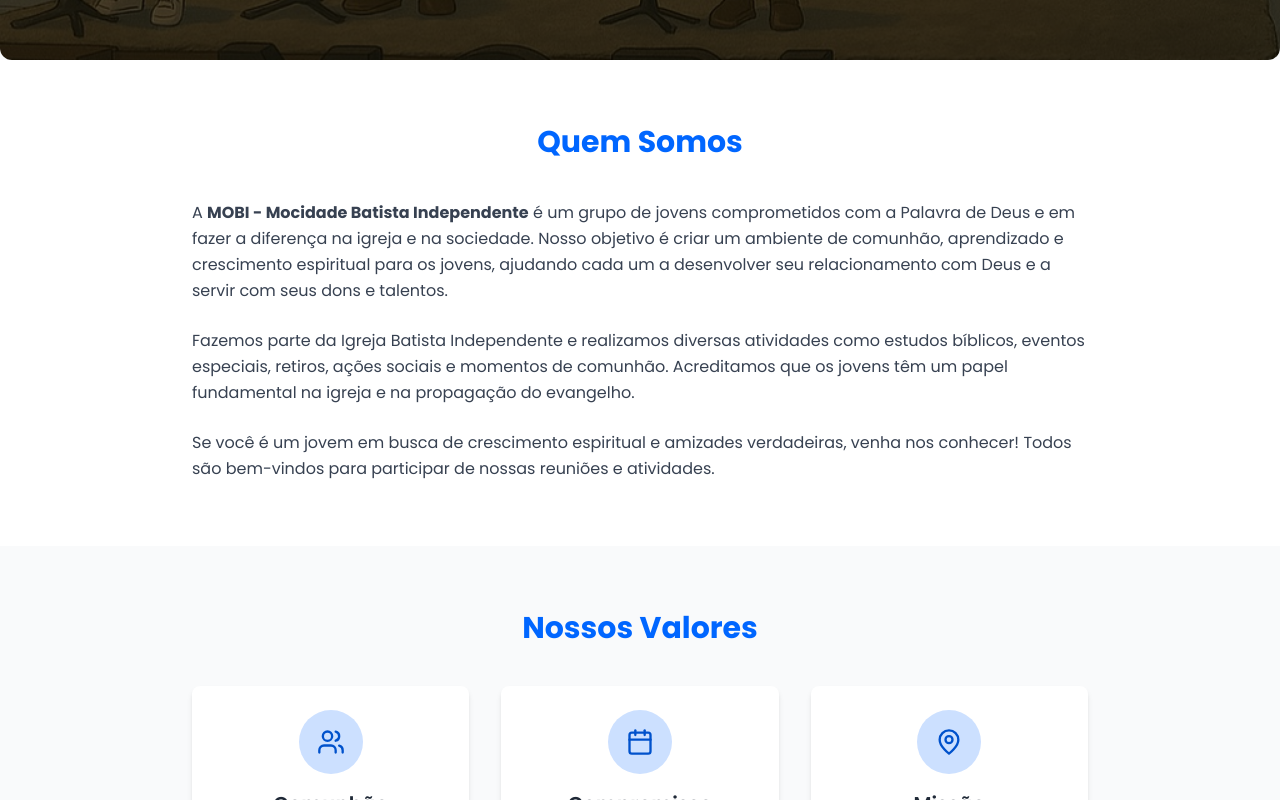
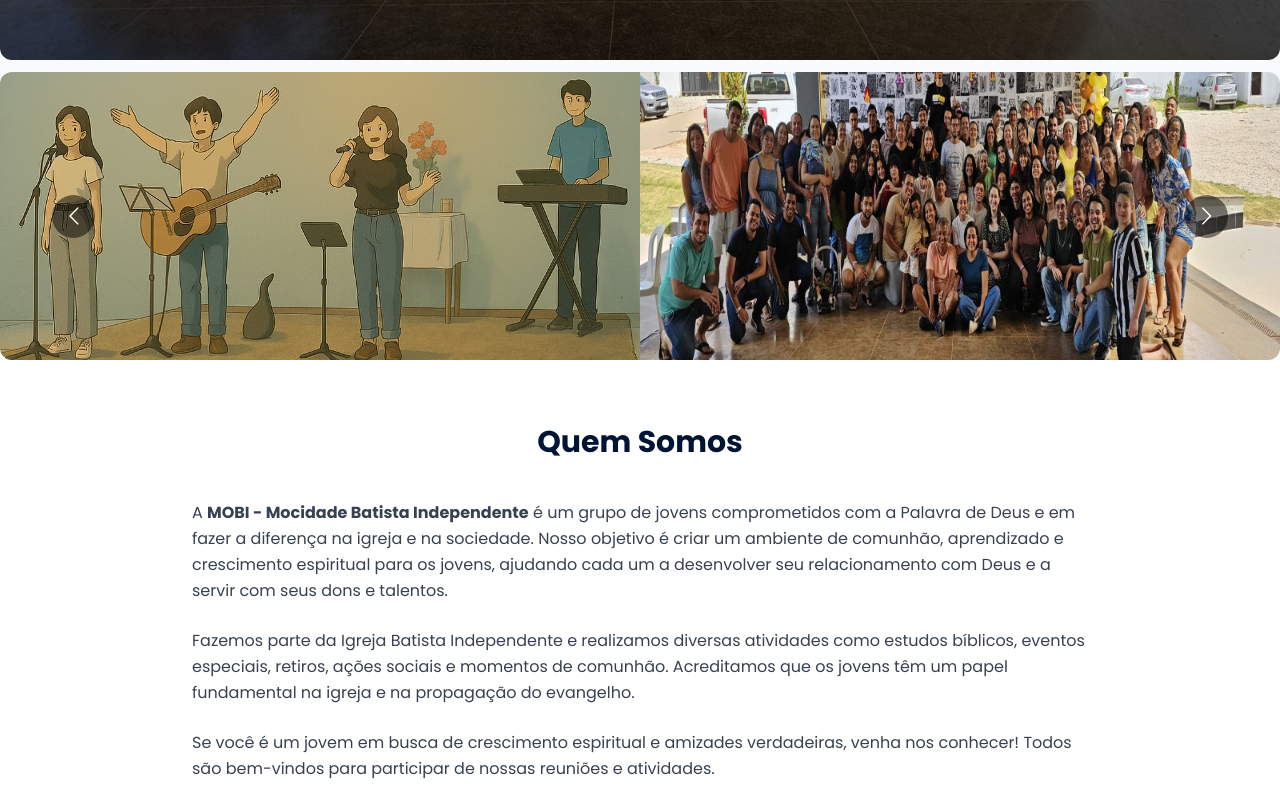
Before and after one commit to marcelops123/site-mobi, a React (Vite) app: page / in a window 1280 px wide. Shown: the part 660-1460 px from the top of the page. Built offline with nearby package versions, Linux system fonts and the light colour scheme.

Commit message:
feat: add carroussel at home page, change texts and styles

```diff
--- a/package.json
+++ b/package.json
@@ -13,6 +13,7 @@
     "lucide-react": "^0.344.0",
     "react": "^18.3.1",
     "react-dom": "^18.3.1",
+    "react-multi-carousel": "^2.8.6",
     "react-router-dom": "^6.22.3"
   },
   "devDependencies": {
--- a/src/index.css
+++ b/src/index.css
@@ -43,7 +43,7 @@
   }
 
   .section-title {
-    @apply text-2xl sm:text-3xl font-bold text-mobi-blue-500 mb-4;
+    @apply text-2xl sm:text-3xl font-bold text-mobi-blue-900 mb-4;
   }
 
   .card {
--- a/src/pages/Cultos.tsx
+++ b/src/pages/Cultos.tsx
@@ -45,25 +45,23 @@ const Cultos: React.FC = () => {
                 </div>
               </div>
 
-              {/* Culto de Celebração */}
               <div className="card p-6 border-l-4 border-mobi-accent-500">
                 <div className="flex items-center gap-4 mb-4">
                   <div className="w-12 h-12 rounded-full bg-mobi-accent-100 flex items-center justify-center">
                     <Calendar size={24} className="text-mobi-accent-600" />
                   </div>
                   <div>
-                    <h3 className="font-semibold text-xl">Culto de Celebração</h3>
-                    <p className="text-gray-600">Para toda a Igreja</p>
+                    <h3 className="font-semibold text-xl">Grupo de Processo</h3>
+                    <p className="text-gray-600">18 homens e um segredo</p>
                   </div>
                 </div>
                 <div className="pl-16">
                   <div className="flex items-center gap-2 mb-2">
                     <Clock size={18} className="text-mobi-accent-500" />
-                    <span className="font-medium">Domingos às 18:00</span>
+                    <span className="font-medium">Um Sábado por mês às 19:00</span>
                   </div>
                   <p className="text-gray-600 leading-relaxed">
-                    O culto principal da igreja, com a participação de todas as
-                    faixas etárias. Momento de adoração e edificação espiritual.
+                    Reunião mensal dos homens da MOBI, um tempo de conversa, estudo bíblico, louvor e comunhão.
                   </p>
                 </div>
               </div>
@@ -75,18 +73,17 @@ const Cultos: React.FC = () => {
                     <Calendar size={24} className="text-green-600" />
                   </div>
                   <div>
-                    <h3 className="font-semibold text-xl">Estudo Bíblico</h3>
-                    <p className="text-gray-600">Aprofundamento na Palavra</p>
+                    <h3 className="font-semibold text-xl">Grupo de Processo</h3>
+                    <p className="text-gray-600">Essência das Déboras</p>
                   </div>
                 </div>
                 <div className="pl-16">
                   <div className="flex items-center gap-2 mb-2">
                     <Clock size={18} className="text-green-500" />
-                    <span className="font-medium">Quartas às 19:30</span>
+                    <span className="font-medium">Um Sábado por mês às 19:00</span>
                   </div>
                   <p className="text-gray-600 leading-relaxed">
-                    Um momento de estudo mais aprofundado das Escrituras,
-                    com ensino expositivo e oportunidade para perguntas.
+                  Reunião mensal das mulheres da MOBI, um tempo de conversa, estudo bíblico, louvor e comunhão.
                   </p>
                 </div>
               </div>
@@ -98,18 +95,17 @@ const Cultos: React.FC = () => {
                     <Calendar size={24} className="text-purple-600" />
                   </div>
                   <div>
-                    <h3 className="font-semibold text-xl">Reunião de Oração</h3>
-                    <p className="text-gray-600">Intercessão e Comunhão</p>
+                    <h3 className="font-semibold text-xl">MOBI FUN</h3>
+                    <p className="text-gray-600">Jogos e Comunhão</p>
                   </div>
                 </div>
                 <div className="pl-16">
                   <div className="flex items-center gap-2 mb-2">
                     <Clock size={18} className="text-purple-500" />
-                    <span className="font-medium">Terças às 06:00</span>
+                    <span className="font-medium">Sábados às 19:00</span>
                   </div>
                   <p className="text-gray-600 leading-relaxed">
-                    Um tempo dedicado à oração pelos membros da igreja, pelos
-                    trabalhos e projetos, e pelas necessidades da comunidade.
+                    Um tempo dedicado comunhão, diversão e interação entre os jovens.
                   </p>
                 </div>
               </div>
@@ -118,7 +114,7 @@ const Cultos: React.FC = () => {
         </div>
       </section>
 
-      <section className="py-16 bg-orange-300">
+      <section className="py-16 bg-yellow-400">
         <div className="container-custom">
           <SectionTitle
             title="Eventos Especiais"
@@ -129,26 +125,24 @@ const Cultos: React.FC = () => {
           <div className="max-w-4xl mx-auto">
             <div className="grid md:grid-cols-3 gap-6">
               <div className="card p-6 hover:shadow-lg transition-shadow">
-                <h3 className="font-semibold text-xl mb-2 text-mobi-blue-600">Retiro Anual</h3>
+                <h3 className="font-semibold text-xl mb-2 text-mobi-blue-600">Acampa Mobi</h3>
                 <p className="text-gray-600 leading-relaxed">
-                  Um final de semana especial com os jovens para comunhão,
-                  edificação espiritual e muita diversão.
+                  Acampamento Mobi, durante o período do carnaval, momentos de louvor, adoração e comunhão
                 </p>
               </div>
 
               <div className="card p-6 hover:shadow-lg transition-shadow">
-                <h3 className="font-semibold text-xl mb-2 text-mobi-blue-600">Congressos</h3>
+                <h3 className="font-semibold text-xl mb-2 text-mobi-blue-600">Conferência -</h3>
+                <h3 className="font-semibold text-lg mb-2 text-mobi-blue-600">Até que ele venha</h3>
                 <p className="text-gray-600 leading-relaxed">
-                  Eventos temáticos com preletores convidados para abordar
-                  assuntos relevantes para os jovens.
+                  Conferência realizada pela MOBI, com palestrantes, louvor e estudo bíblico.
                 </p>
               </div>
 
               <div className="card p-6 hover:shadow-lg transition-shadow">
-                <h3 className="font-semibold text-xl mb-2 text-mobi-blue-600">Ações Sociais</h3>
+                <h3 className="font-semibold text-xl mb-2 text-mobi-blue-600">Louvorzão</h3>
                 <p className="text-gray-600 leading-relaxed">
-                  Projetos para ajudar a comunidade, como distribuição de
-                  alimentos, visitas a asilos e orfanatos.
+                  Louvorzão Mobi, um tempo de louvor, adoração e comunhão entre os jovens e outras igrejas de Paracatu.
                 </p>
               </div>
             </div>
--- a/src/pages/Home.tsx
+++ b/src/pages/Home.tsx
@@ -2,16 +2,83 @@ import React from 'react';
 import { Calendar, MapPin, Users } from 'lucide-react';
 import Hero from '../components/Hero';
 import SectionTitle from '../components/SectionTitle';
+import Carousel from 'react-multi-carousel';
+import "react-multi-carousel/lib/styles.css";
+const Home: React.FC = () => {
 
-const Home: React.FC = () => {
+
+
+
   return (
     <div>
       <Hero
         title="MOBI - Mocidade Batista Independente"
         subtitle="Jovens unidos para fazer a diferença na igreja e na sociedade."
-        imageUrl="./assets/mobi-bg-altar.jpg"
+        imageUrl="./assets/bg-retiro.jpeg"
       />
 
+
+
+
+
+      <Carousel
+        additionalTransfrom={0}
+        arrows
+        autoPlay
+        autoPlaySpeed={1000}
+        centerMode={false}
+        className='h-72 mt-3 rounded-xl overflow-hidden'
+        containerClass="container-with-dots"
+        dotListClass=""
+        focusOnSelect={false}
+        infinite
+        itemClass=""
+        keyBoardControl
+        minimumTouchDrag={80}
+        pauseOnHover
+        renderArrowsWhenDisabled={false}
+        renderButtonGroupOutside={false}
+        renderDotsOutside={false}
+        responsive={{
+          desktop: {
+            breakpoint: {
+              max: 2000,
+              min: 1024
+            },
+            items: 3,
+            partialVisibilityGutter: 40
+          },
+          mobile: {
+            breakpoint: {
+              max: 464,
+              min: 0
+            },
+            items: 1,
+            partialVisibilityGutter: 30
+          },
+          tablet: {
+            breakpoint: {
+              max: 1024,
+              min: 464
+            },
+            items: 2,
+            partialVisibilityGutter: 30
+          }
+        }}
+        rewindWithAnimation={false}
+        rtl={false}
+        shouldResetAutoplay
+        showDots={false}
+        draggable={false}
+        slidesToSlide={1}
+        swipeable={false}
+      >
+        <img style={{ height: '100%', width: '100%' }} src='./assets/mobi-bg-altar.jpg'></img>
+        <img style={{ height: '100%', width: '100%' }} src='./assets/bg-retiro.jpeg'></img>
+        <img style={{ height: '100%', width: '100%' }} src='./assets/mobi-bg-altar.jpg'></img>
+        <img style={{ height: '100%', width: '100%' }} src='./assets/bg-retiro.jpeg'></img>
+        <img style={{ height: '100%', width: '100%' }} src='./assets/mobi-bg-altar.jpg'></img>
+      </Carousel>
       <section className="py-16 bg-white">
         <div className="container-custom">
           <SectionTitle
@@ -42,7 +109,7 @@ const Home: React.FC = () => {
 
           <div className="grid md:grid-cols-3 gap-8 max-w-4xl mx-auto">
             <div className="card p-6 text-center">
-              <div className="w-16 h-16 rounded-full bg-mobi-blue-100 flex items-center justify-center mx-auto mb-4">
+              <div className="w-16 h-16 rounded-full bg-yellow-200 flex items-center justify-center mx-auto mb-4">
                 <Users size={28} className="text-mobi-blue-600" />
               </div>
               <h3 className="font-semibold text-xl mb-3">Comunhão</h3>
@@ -52,7 +119,7 @@ const Home: React.FC = () => {
             </div>
 
             <div className="card p-6 text-center">
-              <div className="w-16 h-16 rounded-full bg-mobi-blue-100 flex items-center justify-center mx-auto mb-4">
+              <div className="w-16 h-16 rounded-full bg-yellow-200 flex items-center justify-center mx-auto mb-4">
                 <Calendar size={28} className="text-mobi-blue-600" />
               </div>
               <h3 className="font-semibold text-xl mb-3">Compromisso</h3>
@@ -62,7 +129,7 @@ const Home: React.FC = () => {
             </div>
 
             <div className="card p-6 text-center">
-              <div className="w-16 h-16 rounded-full bg-mobi-blue-100 flex items-center justify-center mx-auto mb-4">
+              <div className="w-16 h-16 rounded-full bg-yellow-200 flex items-center justify-center mx-auto mb-4">
                 <MapPin size={28} className="text-mobi-blue-600" />
               </div>
               <h3 className="font-semibold text-xl mb-3">Missão</h3>
@@ -74,9 +141,9 @@ const Home: React.FC = () => {
         </div>
       </section>
 
-      <section className="py-16 bg-orange-300 text-white">
+      <section className="py-16 bg-yellow-400 text-white">
         <div className="container-custom text-center">
-          <SectionTitle title='Venha nos Conhecer'/>
+          <SectionTitle title='Venha nos Conhecer' />
           <p className="max-w-2xl text-neutral-900 font-medium mx-auto mb-8 leading-relaxed">
             Junte-se a nós nas nossas reuniões semanais e faça parte desta família. Temos um lugar especial para você!
           </p>
```
Also changed, not shown: public/assets/bg-retiro.jpeg (added), 1 other file (tests, documents, lock files or other folders).
